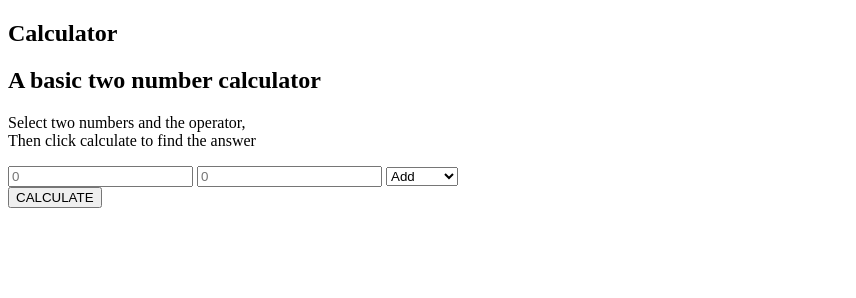
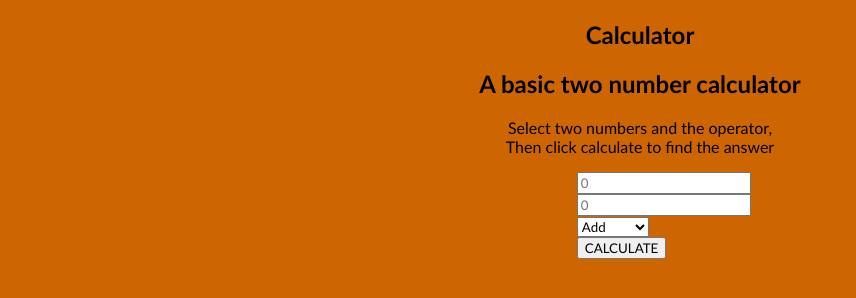
Before and after one commit to RichAWarren/calculator, a plain HTML site: page index.html in a window 1280 px wide. Shown: the whole page, without its empty margins (0-856 px from the left). Drawn offline with Linux system fonts and the light colour scheme.

Commit message:
css update

```diff
--- /dev/null
+++ b/index.css
@@ -0,0 +1,20 @@
+body {
+    background-color: #cd6600;
+}
+
+.page-header {
+  text-align: center;
+}
+
+#demo {
+  text-align: center;
+}
+
+#buttons {
+  margin: auto;
+  width: 10%;
+}
+
+* {
+  font-family: "Trebuchet MS";
+}
--- a/index.html
+++ b/index.html
@@ -1,11 +1,12 @@
 <!DOCTYPE html>
 <html lang="en-us">
   <head>
+    <link rel="stylesheet" type="text/css" href="index.css">
     <meta charset="UTF-8">
     <title>Calculator by RichAWarren</title>
     <meta name="viewport" content="width=device-width, initial-scale=1">
   </head>
-  <body>
+  <body id="main">
     <section class="page-header">
       <h1 class="project-name">Calculator</h1>
       <h2 class="project-tagline">A basic two number calculator</h2>
@@ -14,7 +15,8 @@
     <section class="main-content">
 		<div>
 		<p id="demo">Select two numbers and the operator,<br> Then click calculate to find the answer</p>
-		<form>
+    <div id="buttons">
+    <form>
 			<input type="number" placeholder='0' id="num1">
 			<input type="number" placeholder='0' id="num2">
       <select type="text" id="operator" onChange="readBox()">
@@ -25,6 +27,7 @@
       </select><br>
 			<button type="button" id='calculate' onClick="readBox()">CALCULATE</button>
 		</form>
+   </div>
 		</div>
     </section>
 	<script src = "index.js"></script>
```
